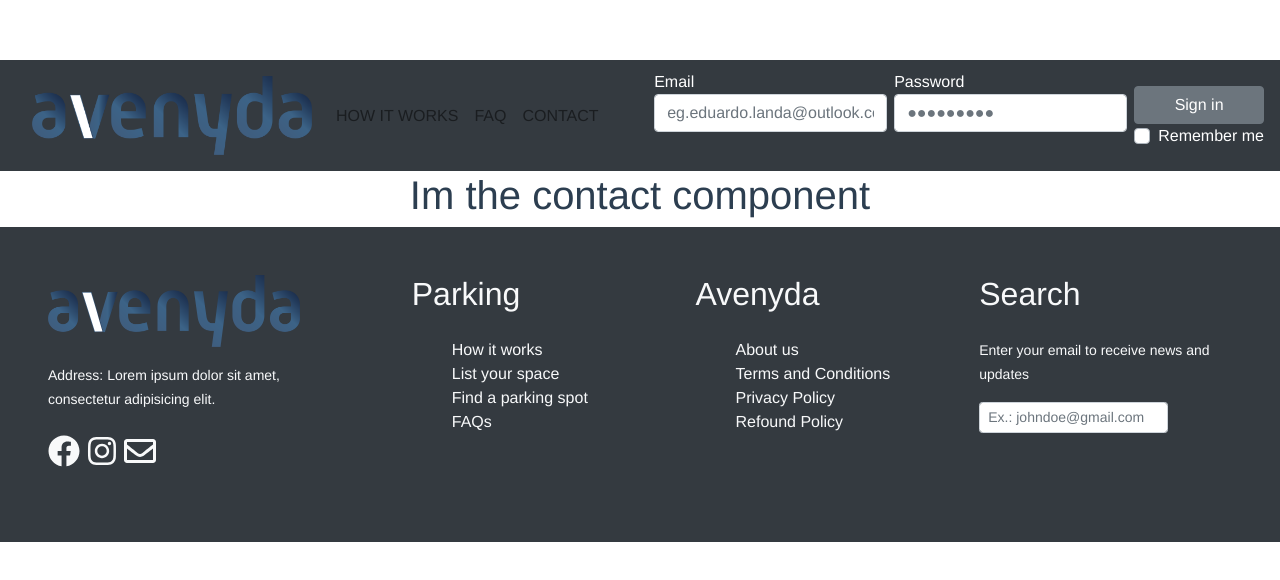
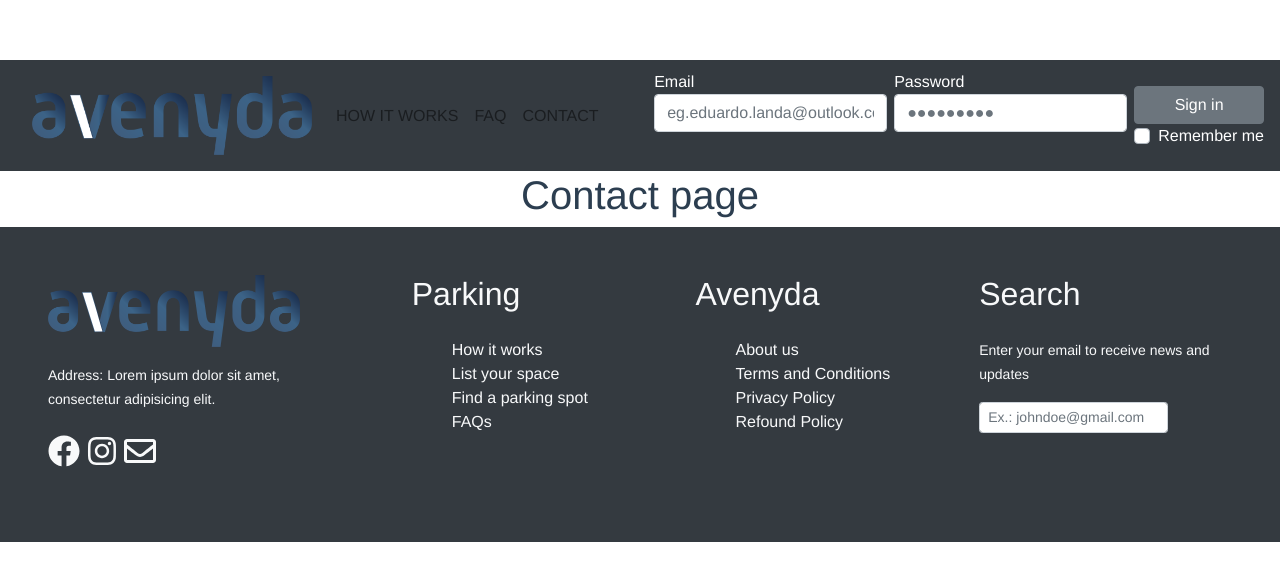
Before and after one commit to iamharmangill/langara-avenyda, a Vue app: page /contact in a window 1280 px wide. Shown: the top 580 px of the page. Built offline with nearby package versions, Linux system fonts and the light colour scheme.

Commit message:
add contact

```diff
--- a/src/components/Contact.vue
+++ b/src/components/Contact.vue
@@ -1,5 +1,5 @@
 <template>
-    <h1>Im the contact component</h1>
+    <h1>Contact page</h1>
 </template>
 
 <script>
@@ -13,6 +13,6 @@ export default {
 }
 </script>
 
-<style scoped>
+<style>
 
 </style>
```
